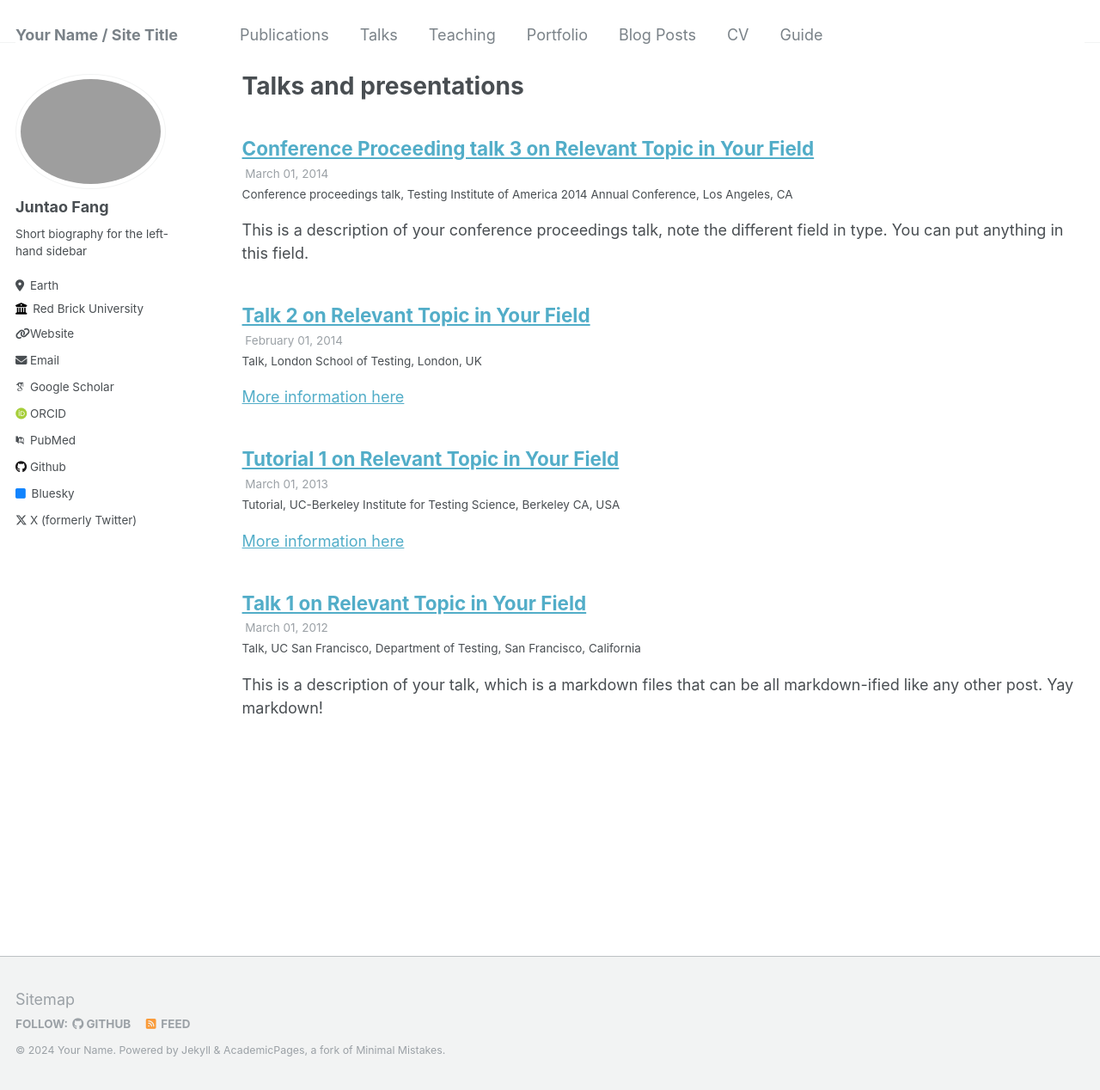
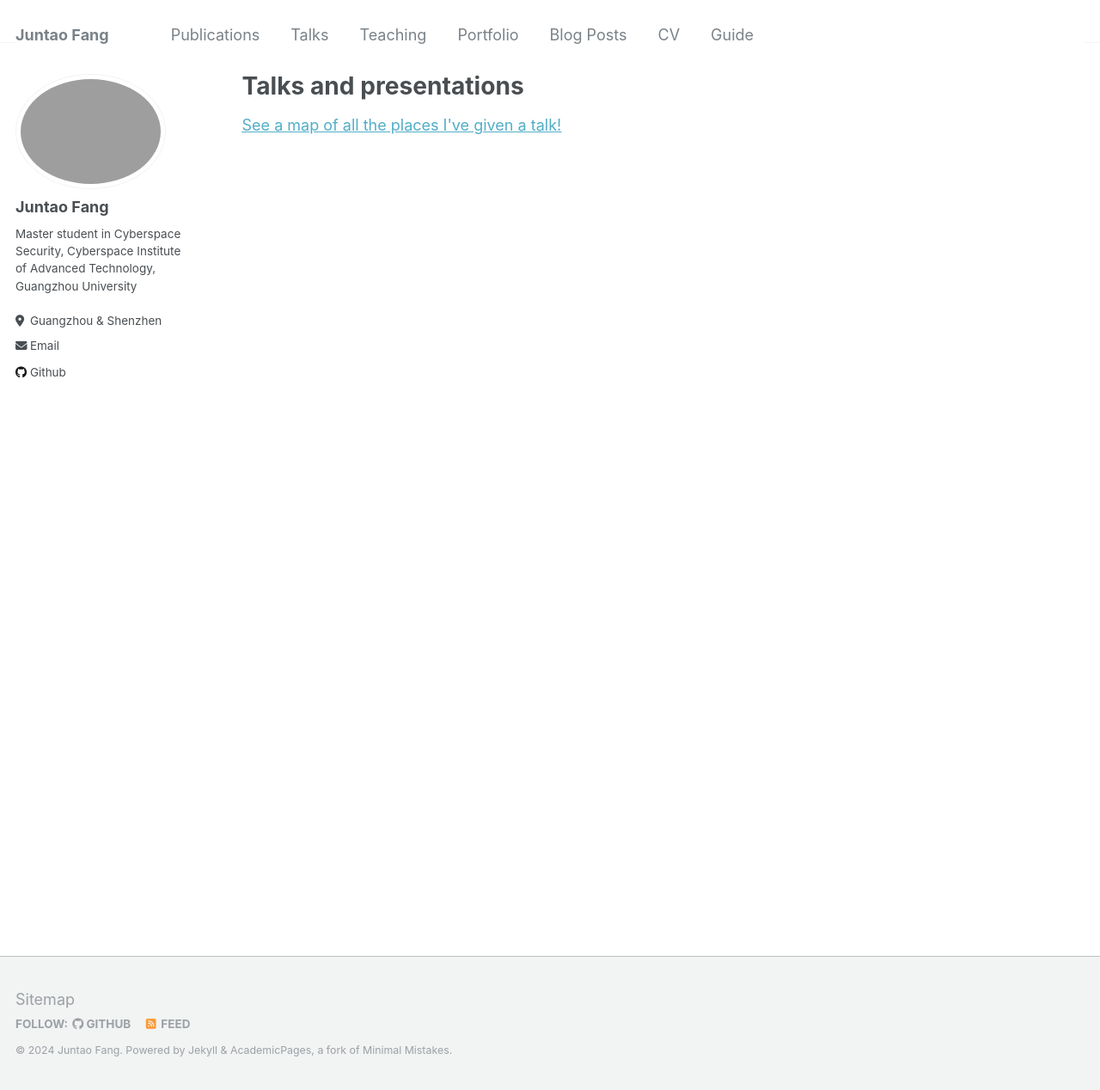
Before and after one commit to juntaofang2000/juntaofang2000.github.io, a Jekyll site: the page built from _pages/talks.html, in a window 1280 px wide and 1268 px high. Shown: the whole window at 86% size. Built offline with Jekyll 4.4.1, drawn with Linux system fonts in a browser that asks for light colours; some web fonts are replaced; part of the change alters nothing that is shown.

Commit message:
修改个人主页

```diff
--- a/_config.yml
+++ b/_config.yml
@@ -8,78 +8,33 @@
 
 # Basic Site Settings
 locale                   : "en-US"
-title                    : "Your Name / Site Title"
+title                    : "Juntao Fang"
 title_separator          : "-"
-name                     : &name "Your Name"
+name                     : &name "Juntao Fang"
 description              : &description "personal description"
 url                      : https://juntaofang2000.github.io # the base hostname & protocol for your site e.g. "https://mmistakes.github.io"
 baseurl                  : "" # the subpath of your site, e.g. "/blog"
-repository               : "academicpages/academicpages.github.io"
+repository               : "juntaofang2000/juntaofang2000.github.io"
 
 # Site Author - The following control what appear as part of the author content on the side bar.
 #               If a field is blank the icon and link will not appear, otherwise it will be shown.
 #               Additional customization can be done by editing /_includes/author-profile.html
-author:
-  # Biographic information
-  avatar           : "juntao.jpg"
-  name             : "Juntao Fang"
-  pronouns         : # example: "she/her"
-  bio              : "Short biography for the left-hand sidebar"
-  location         : "Earth"
-  employer         : "Red Brick University"
-  uri              : https://juntaofang2000.github.io/
-  email            : "none@example.org"
-
-  # Academic websites
-  arxiv            : # URL - Update with the correct link to your profile
-  googlescholar    : "https://scholar.google.com/citations?user=PS_CX0AAAAAJ"
-  impactstory      : # URL
-  orcid            : "http://orcid.org/yourorcidurl"
-  pubmed           : "https://www.ncbi.nlm.nih.gov/pubmed/?term=john+snow"
-  researchgate     : # URL
-
-  # Repositories and software development
-  bitbucket        : # Username - Update with your username on the site
-  codepen          : # Username
-  dribbble         : # Username
-  github           : "academicpages"
-  kaggle           : # Username
-  stackoverflow    : # User number or user number and name (i.e., use "1" or "1/jeff-atwood")
-
-  # Social media
-  bluesky          : "bsky.app" # Replace this with you Bluesky username
-  facebook         : # Username
-  flickr           : # Username
-  foursquare       : # Username
-  goodreads        : # Username
-  google_plus      : # Username
-  keybase          : # Username
-  instagram        : # Username
-  lastfm           : # Username
-  linkedin         : # Username
-  mastodon         : # URL
-  medium           : # URL
-  pinterest        : # Username
-  soundcloud       : # Username
-  steam            : # Username
-  telegram         : # URL
-  tumblr           : # Username
-  twitter          : "UniofOxford"  # Replace this with your X / Twitter handle
-  vine             : # Username
-  weibo            : # Username
-  wikipedia        : # Username
-  xing             : # Username
-  youtube          : # Username
-  zhihu            : # URL
-
-
-# Site Settings
+# author:
+#   # Biographic information
+#   avatar           : "juntao.jpg"
+#   name             : "Juntao Fang"
+#   pronouns         : # example: "she/her"
+#   bio              : "Short biography for the left-hand sidebar"
+#   location         : "Earth"
+#   employer         : "Red Brick University"
+#   uri              : https://juntaofang2000.github.io/
+#   email            : "none@example.org"
 teaser                   :  # filename of teaser fallback teaser image placed in /images/, .e.g. "500x300.png"
 breadcrumbs              : false # true, false (default)
 words_per_minute         : 160
 future                   : true
 read_more                : "disabled" # if enabled, adds "Read more" links to excerpts
-talkmap_link             : false #change to true to add link to talkmap on talks page
+talkmap_link             : true #change to true to add link to talkmap on talks page
 comments:
   provider               : # false (default), "disqus", "discourse", "facebook", "google-plus", "staticman", "custom"
   disqus:
@@ -107,16 +62,13 @@ staticman:
       options:
         format           : "iso8601" # "iso8601" (default), "timestamp-seconds", "timestamp-milliseconds"
 atom_feed:
-  hide                   : false     # change to true to hide the RSS feed in the footer
   path                   : # blank (default) uses feed.xml
-
 
 # SEO Related
 google_site_verification :
 bing_site_verification   :
 alexa_site_verification  :
 yandex_site_verification :
-
 
 # Social Sharing
 twitter:
@@ -136,9 +88,58 @@ social:
 
 # Analytics
 analytics:
-  provider               :  "google-universal" # false (default), "google", "google-universal", "google-analytics-4", "custom"
+  provider               :  "google-universal" # false (default), "google", "google-universal", "custom"
   google:
     tracking_id          :
+
+#   avatar           : "juntao.jpg"
+#   name             : "Juntao Fang"
+#   pronouns         : # example: "she/her"
+#   bio              : "Short biography for the left-hand sidebar"
+#   location         : "Earth"
+#   employer         : "Red Brick University"
+#   uri              : https://juntaofang2000.github.io/
+#   email            : "none@example.org"
+# Site Author
+author:
+  name             : "Juntao Fang"
+  avatar           : "juntao.jpg"
+  bio              : "Master student in Cyberspace Security, Cyberspace Institute of Advanced Technology, Guangzhou University"
+  location         : "Guangzhou & Shenzhen"
+  employer         :
+  pubmed           :
+  googlescholar    :
+  email            : "fangjuntaogzu@gmail.com"
+  researchgate     :
+  uri              :
+  bitbucket        :
+  dblp             :
+  codepen          :
+  dribbble         :
+  flickr           :
+  facebook         :
+  foursquare       :
+  github           : ""
+  google_plus      :
+  keybase          :
+  instagram        :
+  impactstory      :
+  lastfm           :
+  linkedin         :
+  orcid            :
+  pinterest        :
+  soundcloud       :
+  stackoverflow    :
+  steam            :
+  tumblr           :
+  twitter          :
+  vine             :
+  weibo            :
+  xing             :
+  youtube          :
+  wikipedia        :
+  zhihu            :
+
 
 
 # Reading Files
@@ -205,12 +206,15 @@ collections:
   publications:
     output: true
     permalink: /:collection/:path/
-  portfolio:
+  services:
     output: true
     permalink: /:collection/:path/
-  talks:
-    output: true
-    permalink: /:collection/:path/
+  # portfolio:
+  #   output: true
+  #   permalink: /:collection/:path/
+  # talks:
+  #   output: true
+  #   permalink: /:collection/:path/
 
 
 # Defaults
@@ -252,23 +256,22 @@ defaults:
       share: true
       comments: true
   # _portfolio
-  - scope:
-      path: ""
-      type: portfolio
-    values:
-      layout: single
-      author_profile: true
-      share: true
-      comment: true
-  # _talks
-  - scope:
-      path: ""
-      type: talks
-    values:
-      layout: talk
-      author_profile: true
-      share: true
-
+  # - scope:
+  #     path: ""
+  #     type: portfolio
+  #   values:
+  #     layout: single
+  #     author_profile: true
+  #     share: true
+  #     comment: true
+  # # _talks
+  # - scope:
+  #     path: ""
+  #     type: talks
+  #   values:
+  #     layout: talk
+  #     author_profile: true
+  #     share: true
 
 # Sass/SCSS
 sass:
@@ -334,3 +337,5 @@ compress_html:
   clippings: all
   ignore:
     envs: development
+
+theme: jekyll-theme-cayman
```
